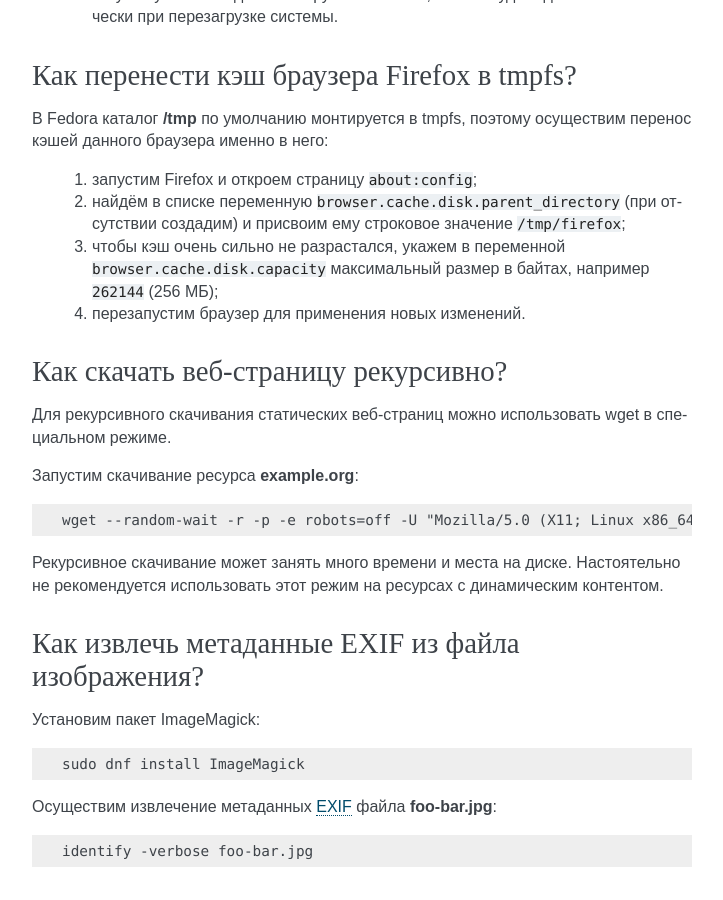
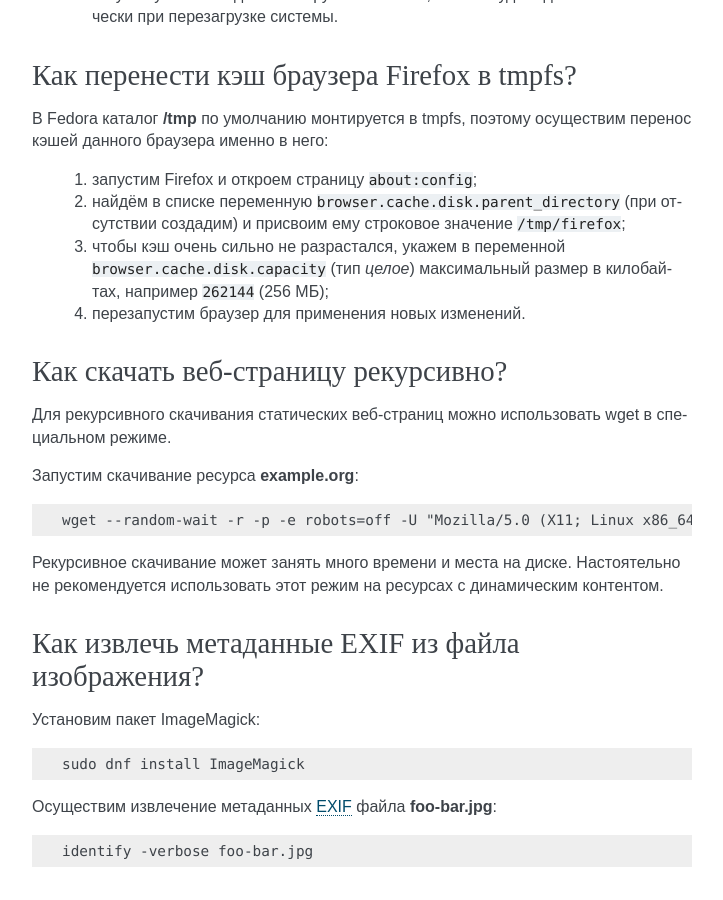
Before and after one commit to RussianFedora/FAQ, a Sphinx documentation site: the page built from source/using-applications.rst, in a window 1280 px wide and 900 px high, scrolled down 9255 px. Shown: the whole window, without its empty margins (388-1111 px from the left). Built offline with Sphinx 7.4.7, drawn with Linux system fonts in a browser that asks for light colours.

Commit message:
Fixed size in Firefox cache question.
Closes #31.

```diff
--- a/source/using-applications.rst
+++ b/source/using-applications.rst
@@ -501,7 +501,7 @@ Zip-архивы, созданные штатными средствами ОС
 
   1. запустим Firefox и откроем страницу ``about:config``;
   2. найдём в списке переменную ``browser.cache.disk.parent_directory`` (при отсутствии создадим) и присвоим ему строковое значение ``/tmp/firefox``;
-  3. чтобы кэш очень сильно не разрастался, укажем в переменной ``browser.cache.disk.capacity`` максимальный размер в байтах, например ``262144`` (256 МБ);
+  3. чтобы кэш очень сильно не разрастался, укажем в переменной ``browser.cache.disk.capacity`` (тип *целое*) максимальный размер в килобайтах, например ``262144`` (256 МБ);
   4. перезапустим браузер для применения новых изменений.
 
 .. index:: wget, http, web, download
```
